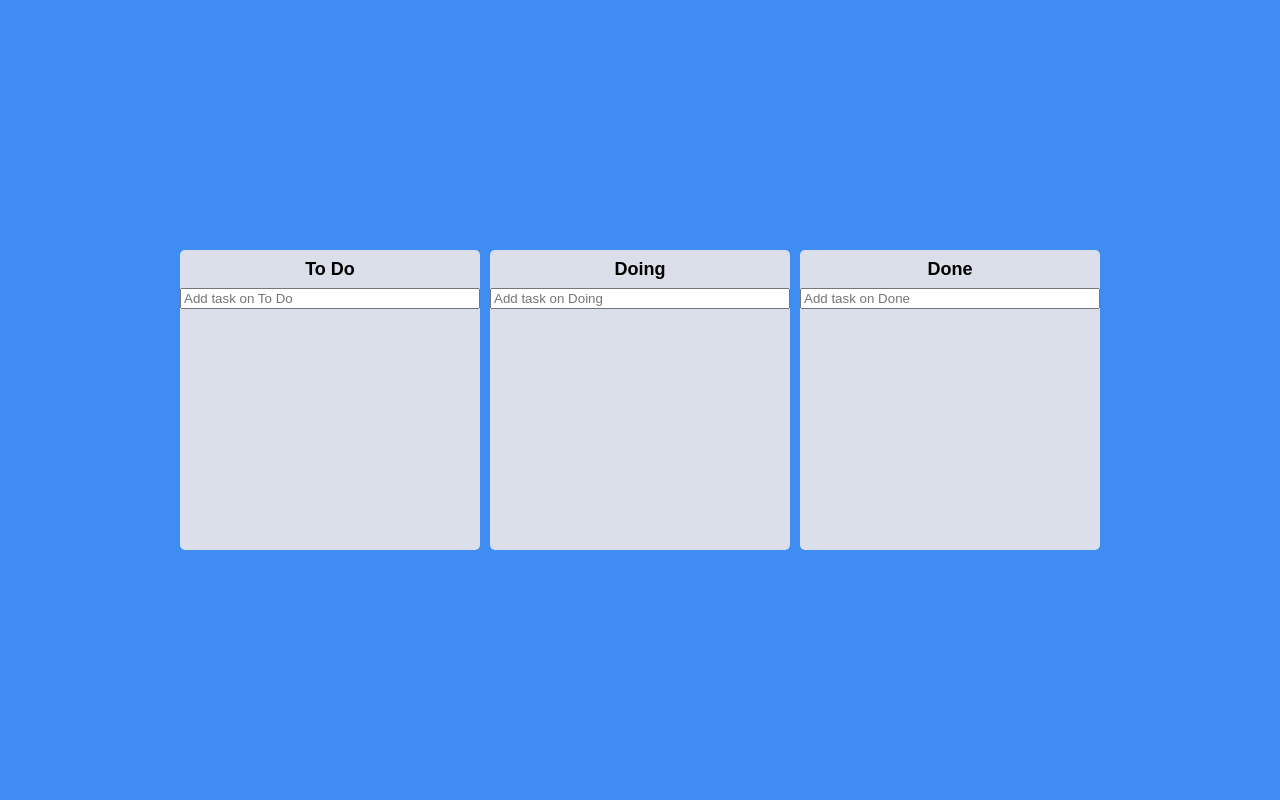
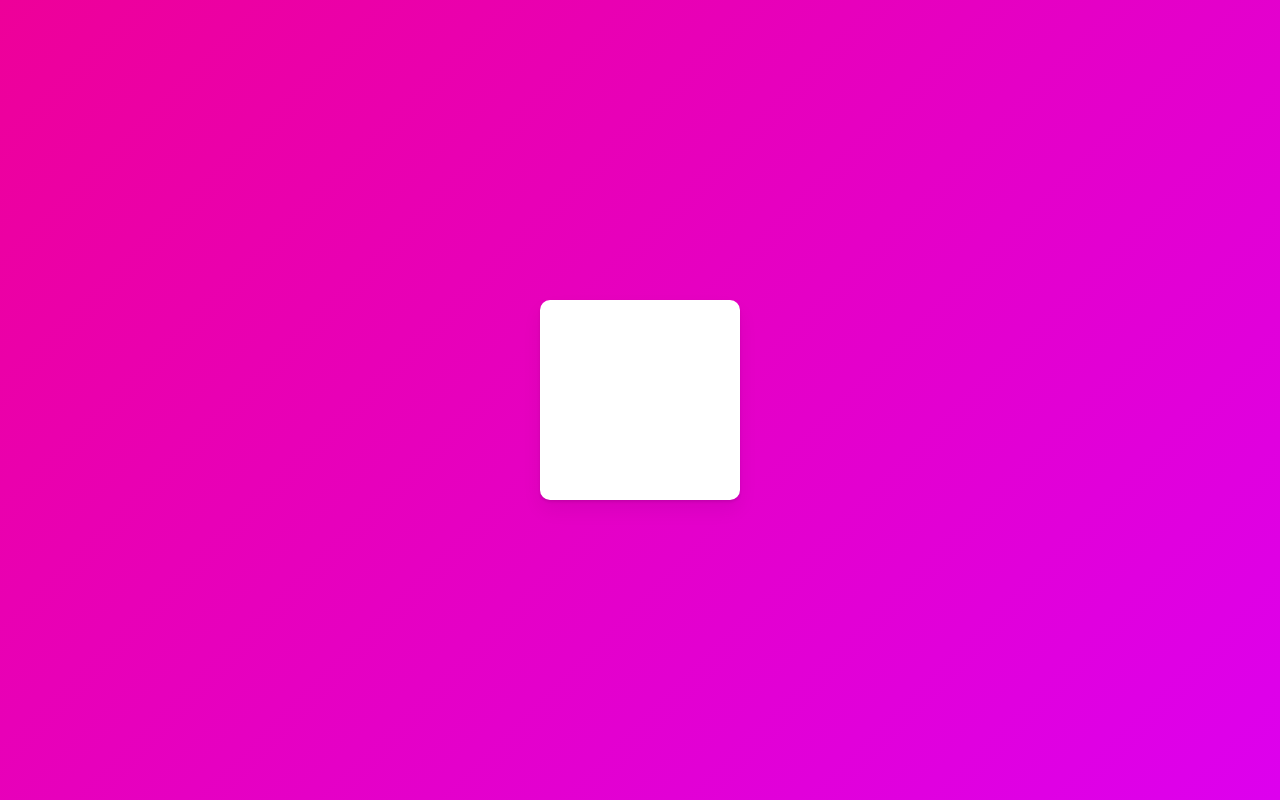
Before and after one commit to haeyonghahn/react-masterclass, a React (Create React App) app: page / in a window 1280 px wide. Built offline with nearby package versions, Linux system fonts and the light colour scheme.

Commit message:
Installation

```diff
--- a/package.json
+++ b/package.json
@@ -12,6 +12,7 @@
     "@types/react": "^18.0.27",
     "@types/react-dom": "^18.0.10",
     "apexcharts": "^3.37.0",
+    "framer-motion": "^10.12.4",
     "react": "^18.2.0",
     "react-apexcharts": "^1.4.0",
     "react-beautiful-dnd": "^13.1.1",
--- a/src/App.tsx
+++ b/src/App.tsx
@@ -1,71 +1,28 @@
-import { DragDropContext, Droppable, DropResult } from "react-beautiful-dnd";
-import { useRecoilState } from "recoil";
 import styled from "styled-components";
-import { toDoState } from "./atoms";
-import Board from "./Components/Board";
+import { motion } from "framer-motion";
 
 const Wrapper = styled.div`
+  height: 100vh;
+  width: 100vw;
   display: flex;
-  width: 100vw;
-  margin: 0 auto;
   justify-content: center;
   align-items: center;
-  height: 100vh;
 `;
 
-const Boards = styled.div`
-  display: flex;
-  justify-content: center;
-  align-items: flex-start;
-  width: 100%;
-  gap: 10px;
+const Box = styled.div`
+  width: 200px;
+  height: 200px;
+  background-color: white;
+  border-radius: 10px;
+  box-shadow: 0 2px 3px rgba(0, 0, 0, 0.1), 0 10px 20px rgba(0, 0, 0, 0.06);
 `;
 
 function App() {
-  const [toDos, setToDos] = useRecoilState(toDoState);
-  const onDragEnd = (info: DropResult) => {
-    console.log(info);
-    const { destination, draggableId, source } = info;
-    if (!destination) return;
-    if (destination?.droppableId === source.droppableId) {
-      // same board movement.
-      setToDos((allBoards) => {
-        const boardCopy = [...allBoards[source.droppableId]];
-        const taskObj = boardCopy[source.index];
-        boardCopy.splice(source.index, 1);
-        boardCopy.splice(destination?.index, 0, taskObj);
-        return {
-          ...allBoards,
-          [source.droppableId]: boardCopy,
-        };
-      });
-    }
-    if (destination.droppableId !== source.droppableId) {
-      // cross board movement
-      setToDos((allBoards) => {
-        const sourceBoard = [...allBoards[source.droppableId]];
-        const taskObj = sourceBoard[source.index];
-        const destinationBoard = [...allBoards[destination.droppableId]];
-        sourceBoard.splice(source.index, 1);
-        destinationBoard.splice(destination?.index, 0, taskObj);
-        return {
-          ...allBoards,
-          [source.droppableId]: sourceBoard,
-          [destination.droppableId]: destinationBoard,
-        };
-      });
-    }
-  };
   return (
-    <DragDropContext onDragEnd={onDragEnd}>
-      <Wrapper>
-        <Boards>
-          {Object.keys(toDos).map((boardId) => (
-            <Board boardId={boardId} key={boardId} toDos={toDos[boardId]} />
-          ))}
-        </Boards>
-      </Wrapper>
-    </DragDropContext>
+    <Wrapper>
+      <Box />
+      <motion.div></motion.div>
+    </Wrapper>
   );
 }
 
--- a/src/Components/Board.tsx
+++ /dev/null
@@ -1,110 +0,0 @@
-import { useForm } from "react-hook-form";
-import { Droppable } from "react-beautiful-dnd";
-import styled from "styled-components";
-import DragabbleCard from "./DragabbleCard";
-import { ITodo, toDoState } from "../atoms";
-import { useRef } from "react";
-import { useSetRecoilState } from "recoil";
-
-const Wrapper = styled.div`
-  width: 300px;
-  padding-top: 10px;
-  background-color: ${(props) => props.theme.boardColor};
-  border-radius: 5px;
-  min-height: 300px;
-  display: flex;
-  flex-direction: column;
-  overflow: hidden;
-`;
-
-const Form = styled.form`
-  width: 100%;
-  input {
-    width: 100%;
-  }
-`;
-
-const Title = styled.h2`
-  text-align: center;
-  font-weight: 600;
-  margin-bottom: 10px;
-  font-size: 18px;
-`;
-
-interface IAreaProps {
-  isDraggingFromThis: boolean;
-  isDraggingOver: boolean;
-}
-
-const Area = styled.div<IAreaProps>`
-  background-color: ${(props) =>
-    props.isDraggingOver
-      ? "#dfe6e9"
-      : props.isDraggingFromThis
-      ? "#b2bec3"
-      : "transparent"};
-  flex-grow: 1;
-  transition: background-color 0.3s ease-in-out;
-  padding: 20px;
-`;
-
-interface IBoardProps {
-  toDos: ITodo[];
-  boardId: string;
-}
-
-interface IForm {
-  toDo: string;
-}
-
-function Board({ toDos, boardId }: IBoardProps) {
-  const setToDos = useSetRecoilState(toDoState);
-  const { register, setValue, handleSubmit } = useForm<IForm>();
-  const onValid = ({ toDo }: IForm) => {
-    const newToDo = {
-      id: Date.now(),
-      text: toDo,
-    };
-    setToDos((allBoards) => {
-      return {
-        ...allBoards,
-        [boardId]: [newToDo, ...allBoards[boardId]],
-      };
-    });
-    setValue("toDo", "");
-  };
-  return (
-    <Wrapper>
-      <Title>{boardId}</Title>
-      <Form onSubmit={handleSubmit(onValid)}>
-        <input
-          {...register("toDo", { required: true })}
-          type="text"
-          placeholder={`Add task on ${boardId}`}
-        />
-      </Form>
-      <Droppable droppableId={boardId}>
-        {(provided, info) => (
-          <Area
-            isDraggingOver={info.isDraggingOver}
-            isDraggingFromThis={Boolean(info.draggingFromThisWith)}
-            ref={provided.innerRef}
-            {...provided.droppableProps}
-          >
-            {toDos.map((toDo, index) => (
-              <DragabbleCard
-                key={toDo.id}
-                index={index}
-                toDoId={toDo.id}
-                toDoText={toDo.text}
-              />
-            ))}
-            {provided.placeholder}
-          </Area>
-        )}
-      </Droppable>
-    </Wrapper>
-  );
-}
-
-export default Board;
--- a/src/Components/DragabbleCard.tsx
+++ /dev/null
@@ -1,38 +0,0 @@
-import React from "react";
-import { Draggable } from "react-beautiful-dnd";
-import styled from "styled-components";
-
-const Card = styled.div<{ isDragging: boolean }>`
-  border-radius: 5px;
-  margin-bottom: 5px;
-  padding: 10px;
-  background-color: ${(props) =>
-    props.isDragging ? "#e4f2ff" : props.theme.cardColor};
-  box-shadow: ${(props) =>
-    props.isDragging ? "0px 2px 5px rgba(0, 0, 0, 0.05)" : "none"};
-`;
-
-interface IDragabbleCardProps {
-  toDoId: number;
-  toDoText: string;
-  index: number;
-}
-
-function DragabbleCard({ toDoId, toDoText, index }: IDragabbleCardProps) {
-  return (
-    <Draggable draggableId={toDoId + ""} index={index}>
-      {(provided, snapshot) => (
-        <Card
-          isDragging={snapshot.isDragging}
-          ref={provided.innerRef}
-          {...provided.dragHandleProps}
-          {...provided.draggableProps}
-        >
-          {toDoText}
-        </Card>
-      )}
-    </Draggable>
-  );
-}
-
-export default React.memo(DragabbleCard);
--- a/src/atoms.tsx
+++ /dev/null
@@ -1,19 +0,0 @@
-import { atom, selector } from "recoil";
-
-export interface ITodo {
-  id: number;
-  text: string;
-}
-
-interface IToDoState {
-  [key: string]: ITodo[];
-}
-
-export const toDoState = atom<IToDoState>({
-  key: "toDo",
-  default: {
-    "To Do": [],
-    Doing: [],
-    Done: [],
-  },
-});
--- a/src/index.tsx
+++ b/src/index.tsx
@@ -59,9 +59,11 @@
   box-sizing: border-box;
 }
 body {
+  font-weight: 300;
   font-family: 'Source Sans Pro', sans-serif;
-  background-color:${(props) => props.theme.bgColor};
   color:black;
+  line-height: 1.2;
+  background:linear-gradient(135deg,#e09,#d0e);
 }
 a {
   text-decoration:none;
--- a/src/styled.d.ts
+++ b/src/styled.d.ts
@@ -3,9 +3,5 @@
 
 // and extend them!
 declare module "styled-components" {
-  export interface DefaultTheme {
-    bgColor: string;
-    boardColor: string;
-    cardColor: string;
-  }
+  export interface DefaultTheme {}
 }
--- a/src/theme.ts
+++ b/src/theme.ts
@@ -1,7 +1,3 @@
 import { DefaultTheme } from "styled-components";
 
-export const darkTheme: DefaultTheme = {
-  bgColor: "#3F8CF2",
-  boardColor: "#DADFE9",
-  cardColor: "white",
-};
+export const darkTheme: DefaultTheme = {};
```
Also changed, not shown: 1 other file (tests, documents, lock files or other folders).
